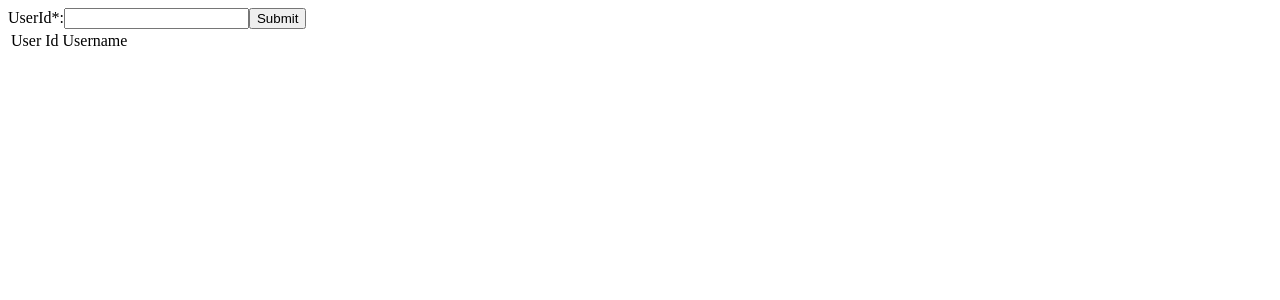
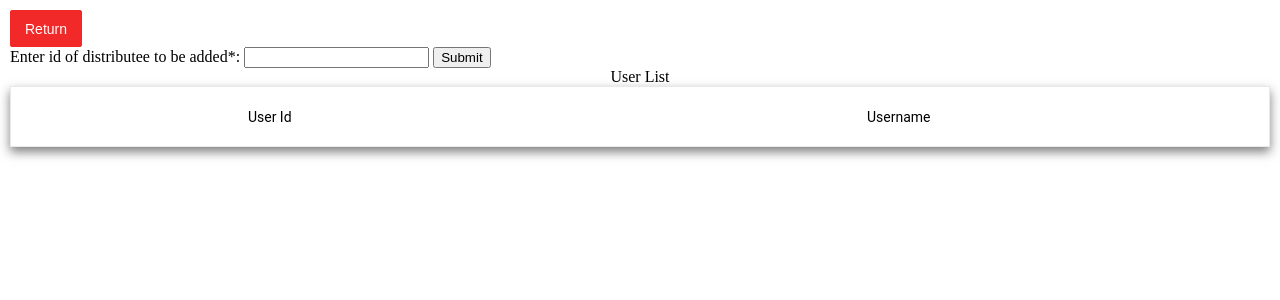
Before and after one commit to althomoore/IP3Final, a PHP site: page /Php/addDistributee.php in a window 1280 px wide. Shown: the top 300 px of the page. Run offline with PHP 8.4, Linux system fonts and the light colour scheme; data that the repository does not hold is empty.

Commit message:
Additional cleanup. still hideous

```diff
--- a/WebApp/Php/addDistributee.php
+++ b/WebApp/Php/addDistributee.php
@@ -2,25 +2,28 @@
 <html lang="en">
 
 <head>
-
+    <link rel="stylesheet" href="../SCSS/stylesheet.css">
 </head>
 
 <body>
+<a href="../mainPage.php"><button class="btn medium error">Return</button></a>
 
-<table id="List of Users">
-    <thead>
-    <td>User Id</td>
-    <td>Username</td>
-    </thead>
 
 <form id='Select User' method='post'
       accept-charset='UTF-8'>
-    <label for='userId' >UserId*:</label>
+    <label for='userId' >Enter id of distributee to be added*:</label>
     <input type='text' name='userId' id='userId' maxlength="30" />
     <input type='submit' name='submit' value='Submit' />
 </form>
 </body>
 
+
+<table id="mainTable">
+    <caption>User List</caption>
+    <thead>
+    <td>User Id</td>
+    <td>Username</td>
+    </thead>
 <?php
 
 define("DB_USER", "root");
```
